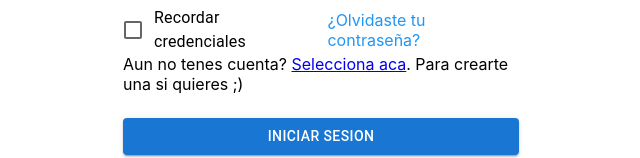
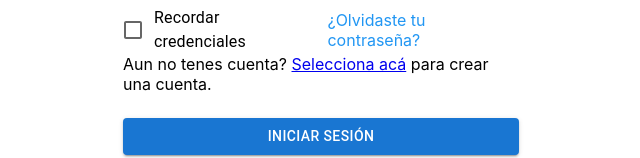
Before and after one commit to agusEmaUade/administrando-v2, a React (Create React App) app: page /login in a window 1280 px wide. Shown: the part 274-432 px from the top of the page, without its empty margins (319-959 px from the left). Built offline with nearby package versions, Linux system fonts and the light colour scheme.

Commit message:
boton selecciona aca funiconal

```diff
--- a/src/pages/login.js
+++ b/src/pages/login.js
@@ -95,8 +95,8 @@ function Login() {
               ¿Olvidaste tu contraseña?
             </Link>
           </Box>
-          <div class="alert alert-primary" role="alert">
-            Aun no tenes cuenta?  <a href="#" class="alert-link"> Selecciona aca</a>. Para crearte una si quieres ;)
+          <div className="alert alert-primary" role="alert">
+            Aun no tenes cuenta? <Link to="/registro" className="alert-link">Selecciona acá</Link> para crear una cuenta.
           </div>
           <Button
             type="submit"
@@ -105,7 +105,7 @@ function Login() {
             color="primary"
             sx={{ mt: 3, mb: 2 }}
           >
-            Iniciar Sesion
+            Iniciar Sesión
           </Button>
         </Box>
       </Box>
```
Lines whose indentation alone changed are shown as unchanged.
